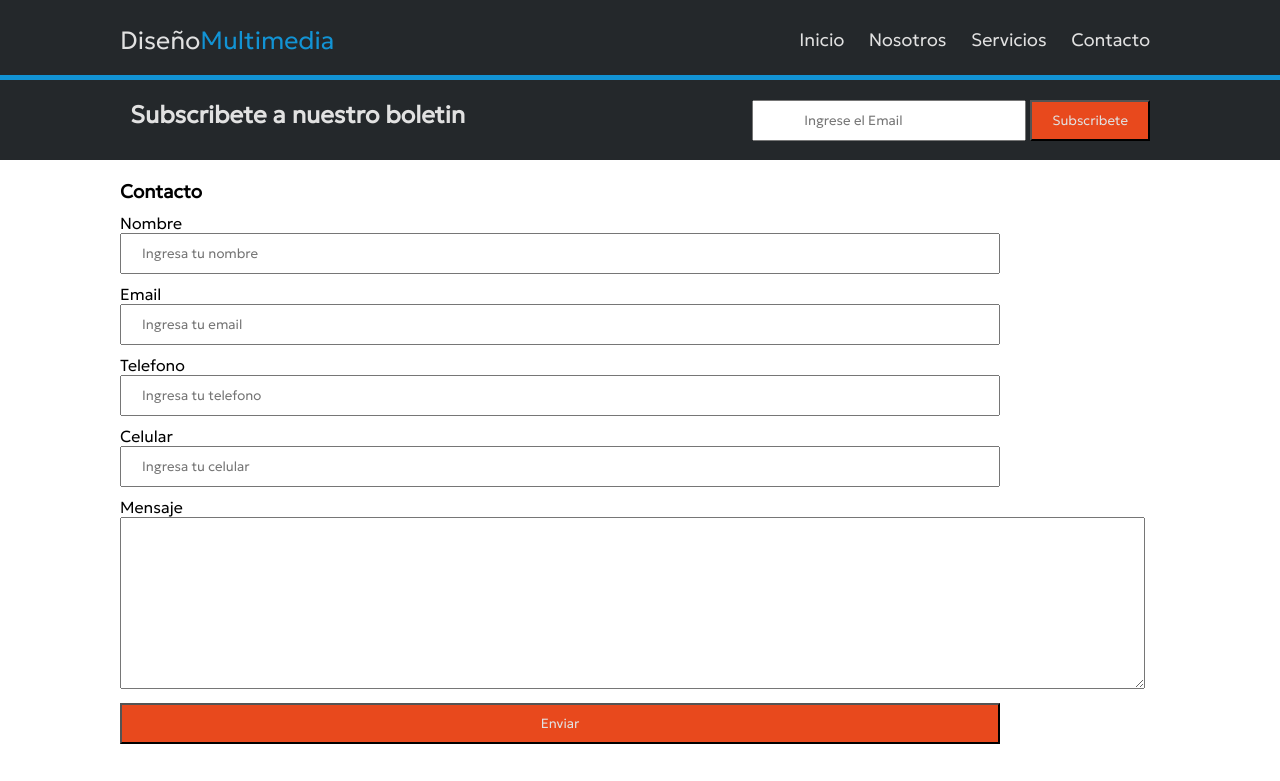
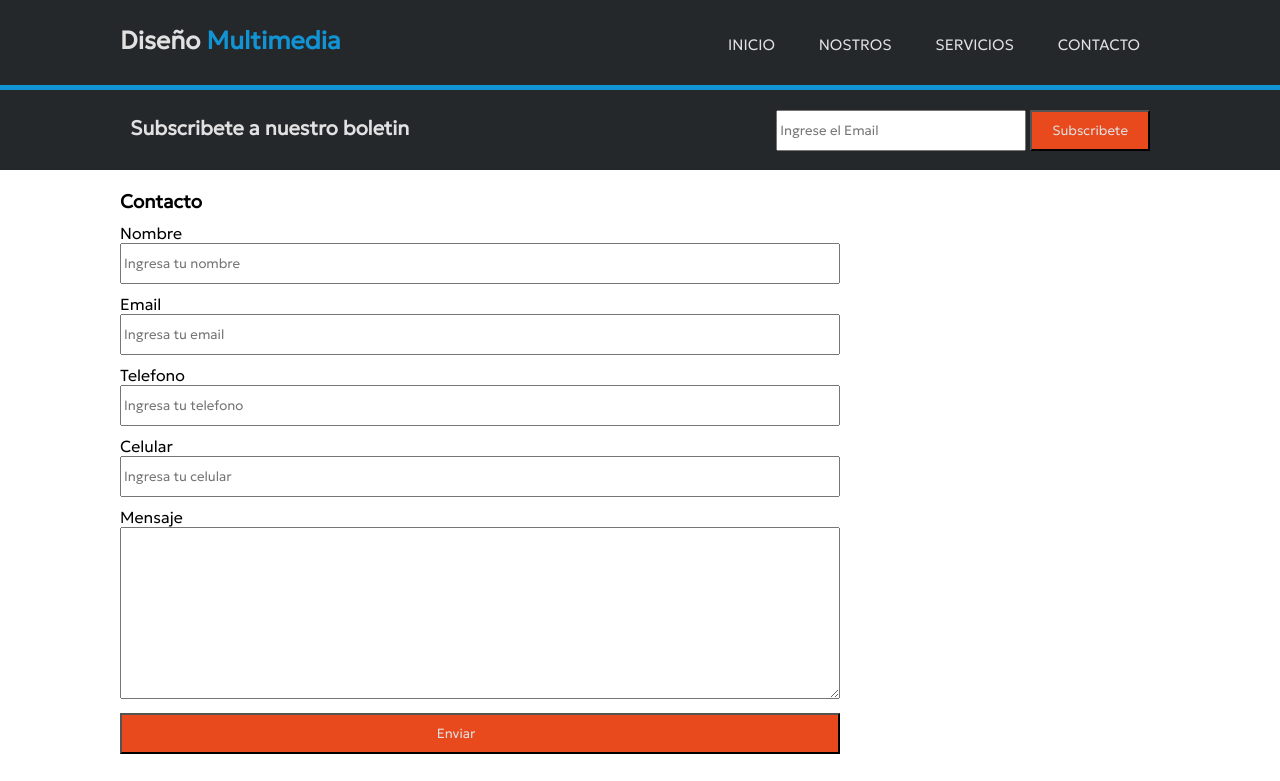
Before and after one commit to JOSDA29/DisenoMultimedia, a plain HTML site: page contacto.html in a window 1280 px wide. Shown: the top 781 px of the page. Drawn offline with Linux system fonts and the light colour scheme.

Commit message:
Second commit

```diff
--- a/Css/Styles.css
+++ b/Css/Styles.css
@@ -4,7 +4,7 @@
     margin: 0;
     padding: 0;
     box-sizing: border-box;
-    font-family: 'Geologica';
+    font-family:'Geologica', Georgia, 'Times New Roman', Times, serif;
 }
 
 /*GENERALES*/
@@ -12,8 +12,7 @@
 .menu {
     background: rgb(36,40,43);
     color: rgb(225,225,225);
-    height: 80px;
-    font-family: 'Geologica';
+    height: 90px;
     border-bottom: #1293d4 solid 5px;
 }
 
@@ -25,20 +24,22 @@
 
 #diseno {
     display: inline;
-    margin-top: 25px;
+    margin-top: 30px;
+    font-weight: bold;
 }
 
 
 #multimedia {
     color: #1293d4;
     display: inline;
-    margin-top: 25px;
+    margin-top: 30px;
+    font-weight: bold;
 }
 
 #nav {
     float: right;
-    padding: 28px 120px 30px;
-    font-size: 18px;
+    padding: 35px 120px 30px;
+    font-size: 15px;
 }
 
 ul li {
@@ -47,7 +48,7 @@ ul li {
 }
 
 ul li a {
-    padding: 10px;
+    padding: 20px;
     text-decoration: none;
     color: rgb(225,225,225);
 }
@@ -56,13 +57,33 @@ ul li a:hover {
     color: #1293d4;
 }
 
+
+.subscripcion {
+    background: rgb(36, 40, 43);
+    color: rgb(225,225,225);
+    height: 80px;
+    padding: 20px 30px;
+
+}
+
+.subscripcion h2 {
+    float: left;
+    padding: 5px 100px;
+    font-size: 20px;
+}
+
+.subscripcion form {
+    float: right;
+    padding: 0 100px;
+}
+
 .clear {
     clear: both;
 }
 
 /*INICIO*/
 #fondo{
-    height: 450px;
+    height: 400px;
     width: 135  0px;
     background-image: url(/images/cabecera.jpg);
     background-size: 100% 100% ;
@@ -90,26 +111,9 @@ ul li a:hover {
     padding: 0 150px;
 }
 
-.subscripcion {
-    background: rgb(36, 40, 43);
-    color: rgb(225,225,225);
-    height: 80px;
-    padding: 20px 30px;
-
-}
-
-.subscripcion h2 {
-    float: left;
-    padding: 0 100px;
-}
-
-.subscripcion form {
-    float: right;
-    padding: 0 100px;
-}
-
 #correo {
-    padding: 10px 50px;
+    padding: 10px 50px 10px 2px;
+    width: 250px;
 }
 
 #sub {
@@ -125,6 +129,7 @@ ul li a:hover {
 
 .curso {
     display: inline-block;
+    padding: 0 10px;
     width: 350px;
     height: 230px;
 }
@@ -135,8 +140,12 @@ ul li a:hover {
 }
 
 .curso h3 {
-    font-size: 20px;
+    font-size: 18px;
     padding: 20px;
+}
+
+.curso p {
+    font-size: 14px;
 }
 
 footer{
@@ -152,13 +161,17 @@ footer{
 .contenedor {
     float: left;
     text-align: left;
-    width: 1000px;
+    width: 850px;
     padding: 20px 0 20px 120px;
 
 }
 
+.contenedor p {
+    font-size: 14px;
+}
+
 .contenedor img {
-    width: 880px;
+    width: 730px;
     height: 200px;
 }
 
@@ -182,12 +195,16 @@ footer{
 }
 
 #extracont {
-    background: rgb(53,66,74);
+    background: rgb(58,71,79);
     padding: 20px;
 }
 
 #extracont h3 {
     padding: 15px 0;
+}
+
+.extra p {
+    font-size: 14px;
 }
 
 /*SERVICIOS*/
@@ -211,24 +228,24 @@ footer{
 }
 
 .extra img {
-    width: 320px;
-    height: 267px;
+    width: 319px;
+    height: 300px;
     margin-top: 10px;
 }
 
 .contenedor input {
-    padding: 10px 20px;
+    padding: 10px 50px 10px 2px;
     margin: 0 0 10px 0;
 }
 
-#nombre, #email, #telefono, #celular {
-    width: 880px;
+#nombre, #email, #telefono, #celular, #mensaje {
+    width: 720px;
     text-align: left;
 }
 
 #enviar{
     margin: 10px 0 0 0;
-    width: 880px;
+    width: 720px;
     background: rgb(232,73,29);
     color: rgb(225,225,225);
     text-align: center;
--- a/contacto.html
+++ b/contacto.html
@@ -11,15 +11,15 @@
 <body>
     <div class="menu">
         <div id="texto">
-            <p id="diseno">Diseño</p><p id="multimedia">Multimedia</p>
+            <p id="diseno">Diseño </p><p id="multimedia">Multimedia</p>
         </div>
         <div id="nav">
             <nav>
                 <ul>
-                    <li><a href="index.html">Inicio</a></il>
-                    <li><a href="nosotros.html">Nosotros</a></il>
-                    <li><a href="servicios.html">Servicios</a></il>
-                    <li><a href="contacto.html">Contacto</a></il>
+                    <li><a href="index.html">INICIO</a></il>
+                    <li><a href="nosotros.html">NOSTROS</a></il>
+                    <li><a href="servicios.html">SERVICIOS</a></il>
+                    <li><a href="contacto.html">CONTACTO</a></il>
                 </ul>
             </nav>
         </div>
```
Also changed, not shown: index.html (+5 -5 lines), nosotros.html (+5 -5 lines), servicios.html (+6 -6 lines).
